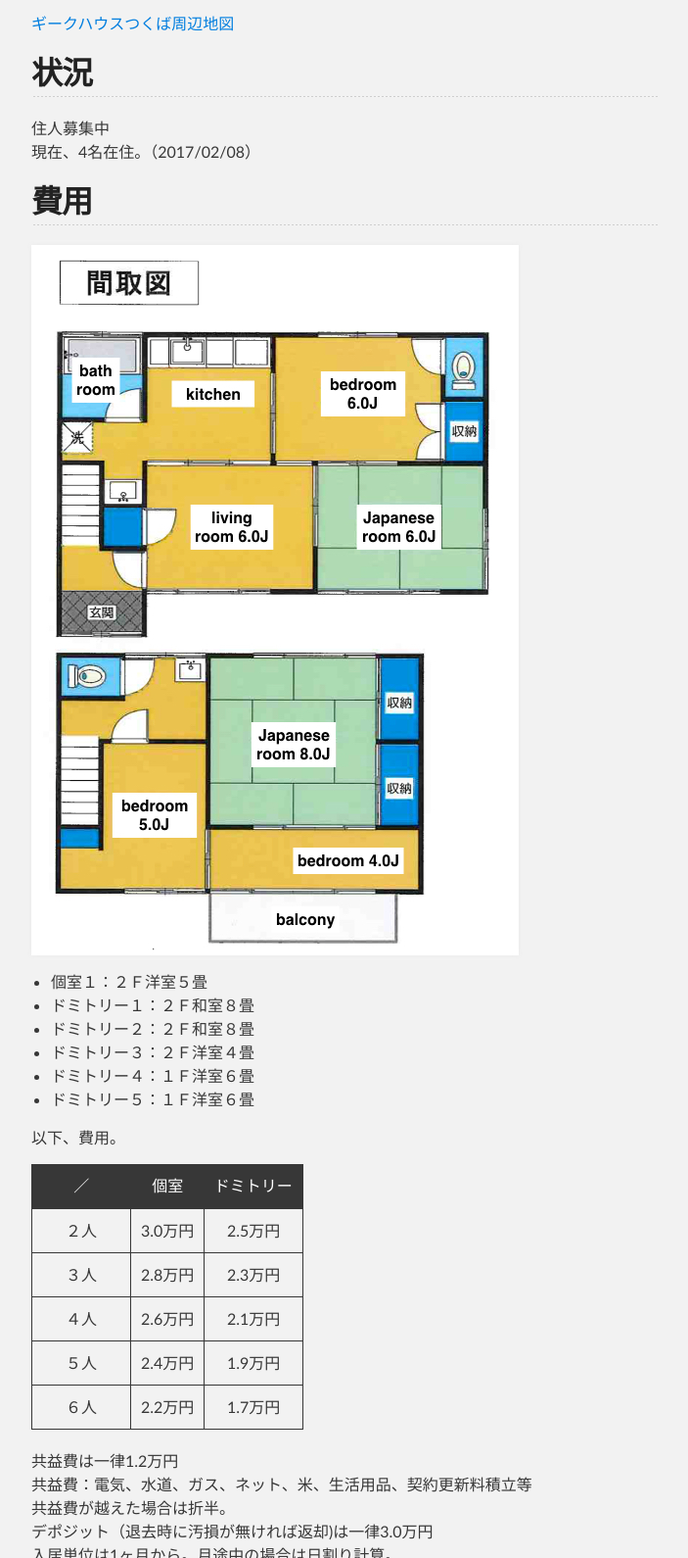
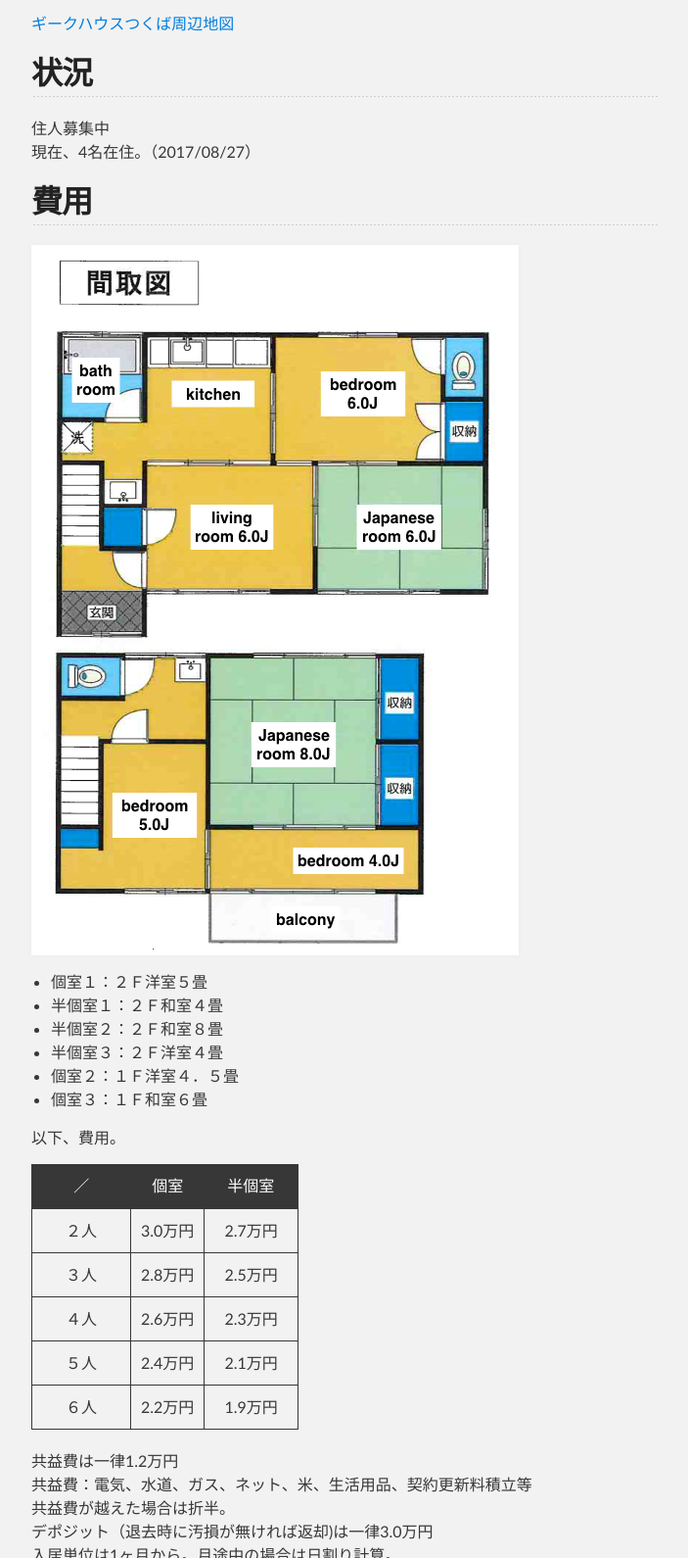
Before and after one commit to geetsuku/geetsuku.github.io, a plain HTML site: page index.html in a window 1280 px wide. Shown: the part 1210-2800 px from the top of the page at 98% size, without its empty margins (288-991 px from the left). Drawn offline with Linux system fonts and the light colour scheme.

Commit message:
家賃改定（半個室）
家賃改定（半個室）、現在の居住人数の更新

```diff
--- a/index.html
+++ b/index.html
@@ -27,7 +27,7 @@
     <!-- MAIN CONTENT -->
     <div id="main_content_wrap" class="outer">
       <section id="main_content" class="inner">
-        <p>最終更新日：2017/02/08(水)</p>
+        <p>最終更新日：2017/08/27(日)</p>
 
 <h2>
 <a id="in-english-page" class="anchor" href="#in-english-page" aria-hidden="true"><span class="octicon octicon-link"></span></a><a href="http://geetsuku.github.io/index_en.html">in English page</a>
@@ -52,7 +52,7 @@
 <a id="状況" class="anchor" href="#%E7%8A%B6%E6%B3%81" aria-hidden="true"><span class="octicon octicon-link"></span></a>状況</h2>
 
 <p>住人募集中<br>
-現在、4名在住。（2017/02/08）</p>
+現在、4名在住。（2017/08/27）</p>
 
 <h2>
 <a id="費用" class="anchor" href="#%E8%B2%BB%E7%94%A8" aria-hidden="true"><span class="octicon octicon-link"></span></a>費用</h2>
@@ -61,11 +61,11 @@
 
 <ul>
 <li>個室１：２Ｆ洋室５畳</li>
-<li>ドミトリー１：２Ｆ和室８畳</li>
-<li>ドミトリー２：２Ｆ和室８畳</li>
-<li>ドミトリー３：２Ｆ洋室４畳</li>
-<li>ドミトリー４：１Ｆ洋室６畳</li>
-<li>ドミトリー５：１Ｆ洋室６畳</li>
+<li>半個室１：２Ｆ和室４畳</li>
+<li>半個室２：２Ｆ和室８畳</li>
+<li>半個室３：２Ｆ洋室４畳</li>
+<li>個室２：１Ｆ洋室４．５畳</li>
+<li>個室３：１Ｆ和室６畳</li>
 </ul>
 
 <p>以下、費用。</p>
@@ -75,34 +75,34 @@
 <tr>
 <th align="center">／</th>
 <th align="center">個室　</th>
-<th align="center">ドミトリー</th>
+<th align="center">半個室</th>
 </tr>
 </thead>
 <tbody>
 <tr>
 <td align="center">２人　　　</td>
 <td align="center">3.0万円</td>
-<td align="center">2.5万円 　</td>
+<td align="center">2.7万円 　</td>
 </tr>
 <tr>
 <td align="center">３人　　　</td>
 <td align="center">2.8万円</td>
-<td align="center">2.3万円 　</td>
+<td align="center">2.5万円 　</td>
 </tr>
 <tr>
 <td align="center">４人　　　</td>
 <td align="center">2.6万円</td>
-<td align="center">2.1万円 　</td>
+<td align="center">2.3万円 　</td>
 </tr>
 <tr>
 <td align="center">５人　　　</td>
 <td align="center">2.4万円</td>
-<td align="center">1.9万円 　</td>
+<td align="center">2.1万円 　</td>
 </tr>
 <tr>
 <td align="center">６人　　　</td>
 <td align="center">2.2万円</td>
-<td align="center">1.7万円 　</td>
+<td align="center">1.9万円 　</td>
 </tr>
 </tbody>
 </table>
```
Also changed, not shown: index_en.html (+13 -13 lines).
